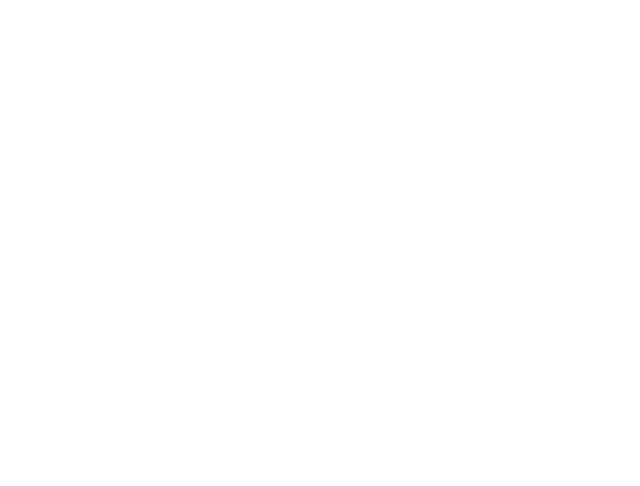
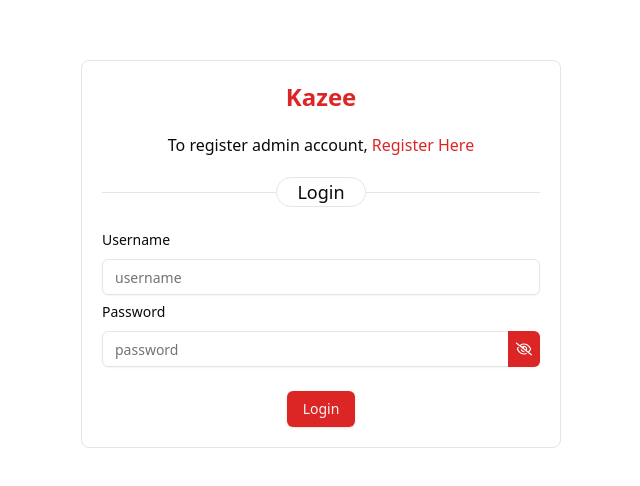
Before and after one commit to raybagas7/Employee-Management-FE, a Next.js app: page /login in a window 1280 px wide. Shown: the part 146-632 px from the top of the page, without its empty margins (319-959 px from the left). Built offline with nearby package versions, Linux system fonts and the light colour scheme.

Commit message:
feat(components): - create ButtonWithLoading reusable components - create HeaderLined reusable components - create InputPrime reusable components - update LoginForm - create store for loading state with zustand refactor(globals.css): - change the color theme/variable css with red as primary

```diff
--- /dev/null
+++ b/src/components/Button/ButtonWithLoading.tsx
@@ -0,0 +1,51 @@
+import { useLoading } from "@/store/loading/useLoading";
+import { ReloadIcon } from "@radix-ui/react-icons";
+import React from "react";
+import { Button } from "../ui/button";
+
+interface IButtonWithLoading
+  extends React.ButtonHTMLAttributes<HTMLButtonElement> {
+  buttonContent?: React.ReactNode;
+  loadingContent?: React.ReactNode;
+  variant?:
+    | "default"
+    | "destructive"
+    | "outline"
+    | "secondary"
+    | "ghost"
+    | "link";
+}
+
+const ButtonWithLoading = ({
+  buttonContent,
+  loadingContent,
+  children,
+  type = "submit",
+  variant = "default",
+  disabled,
+  ...rest
+}: IButtonWithLoading) => {
+  const { looadingSm } = useLoading();
+  return (
+    <>
+      <Button
+        variant={variant}
+        disabled={looadingSm || disabled}
+        type={type}
+        {...rest}
+      >
+        {looadingSm ? (
+          <>
+            <ReloadIcon className="mr-2 h-4 w-4 animate-spin" />
+            {loadingContent && loadingContent}
+          </>
+        ) : (
+          <>{buttonContent && buttonContent}</>
+        )}
+        {children}
+      </Button>
+    </>
+  );
+};
+
+export default ButtonWithLoading;
--- a/src/components/Form/LoginForm.tsx
+++ b/src/components/Form/LoginForm.tsx
@@ -0,0 +1,171 @@
+"use client";
+import { zodResolver } from "@hookform/resolvers/zod";
+import { useForm } from "react-hook-form";
+import * as z from "zod";
+import {
+  Form,
+  FormControl,
+  FormField,
+  FormItem,
+  FormLabel,
+  FormMessage,
+} from "@/components/ui/form";
+import { Input } from "@/components/ui/input";
+// import service from "@/services/services";
+// import { useToast } from "../ui/use-toast";
+// import { useRouter } from "next/router";
+// import { setCookie } from "cookies-next";
+// import ButtonWithLoading from "../Button/ButtonWithLoading";
+// import { useLoading } from "@/store/loading/useLoading";
+import Link from "next/link";
+// import HeaderLined from "../Header/HeaderLined";
+import { useState } from "react";
+import { FaRegEyeSlash, FaRegEye } from "react-icons/fa6";
+import HeaderLined from "../Header/HeaderLined";
+import { InputPrime } from "../Input/InputPrime";
+import ButtonWithLoading from "../Button/ButtonWithLoading";
+import { useLoading } from "@/store/loading/useLoading";
+// import { InputPrimeIcon } from "../Input/InputPrimeIcon";
+// import { useUser } from "@/store/user/useUser";
+
+const loginFormSchema = z.object({
+  username: z
+    .string()
+    .min(6, {
+      message: "Username must be at least 6 characters.",
+    })
+    .refine((value) => /^[a-zA-Z0-9-_]+$/.test(value), {
+      message:
+        "Username can only contain letters, numbers, '-' and '_',. no space and special character allowed",
+    }),
+  password: z
+    .string()
+    .min(8, { message: "Password must be at least 8 characters long" }),
+});
+
+const LoginForm = () => {
+  const [showPasswod, setShowPassword] = useState<boolean>(false);
+  const { showLoadingSm } = useLoading();
+  //   const { toast } = useToast();
+  //   const router = useRouter();
+  const form = useForm<z.infer<typeof loginFormSchema>>({
+    resolver: zodResolver(loginFormSchema),
+    defaultValues: {
+      username: "",
+      password: "",
+    },
+  });
+
+  const onToggleShowPassword = () => {
+    setShowPassword((prev) => !prev);
+  };
+
+  async function onSubmit(values: z.infer<typeof loginFormSchema>) {
+    console.log(values);
+    showLoadingSm();
+    // const { error, data, code, message } = await service.postLogin(values);
+
+    // if (error && code === 500) {
+    //   hideLoadingSm();
+    //   toast({
+    //     title: "Something happened in the server",
+    //     variant: "destructive",
+    //   });
+    // }
+    // if (error) {
+    //   hideLoadingSm();
+    //   toast({
+    //     title: message,
+    //     variant: "destructive",
+    //   });
+    // }
+    // if (!error && code === 200) {
+    //   hideLoadingSm();
+    //   console.log(data.data.user_data);
+
+    //   setUserData(data.data.user_data);
+    //   toast({
+    //     title: "Success Login",
+    //     variant: "success",
+    //   });
+    //   setCookie("refreshToken", data.data.refresh_token);
+    //   setCookie("accessToken", data.data.access_token);
+    //   router.push("/");
+    // }
+  }
+
+  return (
+    <div className="shadow-drop-line mt-5 w-[80vw] rounded-lg border-[1px] border-border bg-background p-5 lg:mt-0 lg:w-[30rem]">
+      <div className="space-y-3 lg:space-y-5">
+        <p className="text-center text-2xl font-bold text-primary">Kazee</p>
+        <div className="flex flex-col justify-center gap-1 text-center text-xs lg:flex-row lg:text-base">
+          <p className="hidden lg:block">{`To register admin account,`}</p>
+          <Link
+            href={"/register"}
+            className="text-primary transition-transform hover:underline hover:transition-transform"
+          >
+            Register Here
+          </Link>
+        </div>
+        <HeaderLined className="text-sm lg:text-base">Login</HeaderLined>
+        <Form {...form}>
+          <form onSubmit={form.handleSubmit(onSubmit)} className="space-y-1">
+            <FormField
+              control={form.control}
+              name="username"
+              render={({ field }) => (
+                <FormItem>
+                  <FormLabel className="font-base">Username</FormLabel>
+                  <FormControl>
+                    <Input placeholder="username" {...field} />
+                  </FormControl>
+                  <FormMessage />
+                </FormItem>
+              )}
+            />
+            <FormField
+              control={form.control}
+              name="password"
+              render={({ field }) => (
+                <FormItem>
+                  <FormLabel className="font-base">Password</FormLabel>
+                  <FormControl>
+                    <InputPrime
+                      icon={
+                        showPasswod ? (
+                          <FaRegEye
+                            className=" cursor-pointer"
+                            onClick={onToggleShowPassword}
+                          />
+                        ) : (
+                          <FaRegEyeSlash
+                            className=" cursor-pointer"
+                            onClick={onToggleShowPassword}
+                          />
+                        )
+                      }
+                      iconEnd
+                      type={showPasswod ? "text" : "password"}
+                      placeholder="password"
+                      {...field}
+                    />
+                  </FormControl>
+                  <FormMessage />
+                </FormItem>
+              )}
+            />
+            <div className="flex w-full justify-center pt-5 ">
+              <ButtonWithLoading
+                buttonContent="Login"
+                loadingContent="Logging in"
+                className="w-full lg:w-fit"
+              />
+            </div>
+          </form>
+        </Form>
+      </div>
+    </div>
+  );
+};
+
+export default LoginForm;
--- /dev/null
+++ b/src/components/Header/HeaderLined.tsx
@@ -0,0 +1,18 @@
+import { cn } from "@/lib/utils";
+import React from "react";
+
+const HeaderLined = ({ className, children }: IHeaderLined) => {
+  return (
+    <div className={cn("flex w-full items-center justify-between", className)}>
+      <hr className=" visible flex-1" />
+      <div className="rounded-full border">
+        <h2 className=" px-5 text-xs font-medium lg:text-base xl:text-lg">
+          {children}
+        </h2>
+      </div>
+      <hr className=" visible flex-1" />
+    </div>
+  );
+};
+
+export default HeaderLined;
--- /dev/null
+++ b/src/components/Input/InputPrime.tsx
@@ -0,0 +1,36 @@
+import * as React from "react";
+import { cn } from "@/lib/utils";
+
+const InputPrime = React.forwardRef<HTMLInputElement, InputProps>(
+  ({ icon, className, type, iconEnd, ...props }, ref) => {
+    return (
+      <div className="relative w-full">
+        <div className={cn(`relative`, className)}>
+          <input
+            type={type}
+            className={cn(
+              `${
+                icon ? `${iconEnd ? "pl-3" : "pl-12"} pr-3` : "px-3"
+              } flex h-9 w-full rounded-md border border-input bg-transparent py-1 text-sm shadow-sm transition-colors file:border-0 file:bg-transparent file:text-sm file:font-medium placeholder:text-muted-foreground focus-visible:outline-none focus-visible:ring-1 focus-visible:ring-ring disabled:cursor-not-allowed disabled:opacity-50`,
+              className,
+            )}
+            ref={ref}
+            {...props}
+          />
+          {icon && (
+            <div
+              className={`${
+                iconEnd ? "right-0 rounded-r-md" : "rounded-l-md"
+              } absolute top-0 flex h-full items-center justify-center bg-primary p-2 text-white`}
+            >
+              {icon && icon}
+            </div>
+          )}
+        </div>
+      </div>
+    );
+  },
+);
+InputPrime.displayName = "InputPrime";
+
+export { InputPrime };
--- a/src/pages/login/index.tsx
+++ b/src/pages/login/index.tsx
@@ -1,3 +1,4 @@
+import LoginForm from "@/components/Form/LoginForm";
 import Head from "next/head";
 import React from "react";
 
@@ -17,7 +18,7 @@ const Login = () => {
               Login
             </h1>
           </div> */}
-          {/* <LoginForm /> */}
+          <LoginForm />
         </div>
       </main>
     </>
--- /dev/null
+++ b/src/store/loading/useLoading.ts
@@ -0,0 +1,22 @@
+import { create } from "zustand";
+
+type State = {
+  show: boolean;
+  looadingSm: boolean;
+};
+
+type Actions = {
+  showLoading: () => void;
+  hideLoading: () => void;
+  showLoadingSm: () => void;
+  hideLoadingSm: () => void;
+};
+
+export const useLoading = create<State & Actions>((set) => ({
+  show: false,
+  looadingSm: false,
+  showLoading: () => set(() => ({ show: true })),
+  hideLoading: () => set(() => ({ show: false })),
+  showLoadingSm: () => set(() => ({ looadingSm: true })),
+  hideLoadingSm: () => set(() => ({ looadingSm: false })),
+}));
--- a/src/styles/globals.css
+++ b/src/styles/globals.css
@@ -5,64 +5,47 @@
 @layer base {
   :root {
     --background: 0 0% 100%;
-    --foreground: 224 71.4% 4.1%;
-
+    --foreground: 0 0% 3.9%;
     --card: 0 0% 100%;
-    --card-foreground: 224 71.4% 4.1%;
-
+    --card-foreground: 0 0% 3.9%;
     --popover: 0 0% 100%;
-    --popover-foreground: 224 71.4% 4.1%;
-
-    --primary: 220.9 39.3% 11%;
-    --primary-foreground: 210 20% 98%;
-
-    --secondary: 220 14.3% 95.9%;
-    --secondary-foreground: 220.9 39.3% 11%;
-
-    --muted: 220 14.3% 95.9%;
-    --muted-foreground: 220 8.9% 46.1%;
-
-    --accent: 220 14.3% 95.9%;
-    --accent-foreground: 220.9 39.3% 11%;
-
+    --popover-foreground: 0 0% 3.9%;
+    --primary: 0 72.2% 50.6%;
+    --primary-foreground: 0 85.7% 97.3%;
+    --secondary: 0 0% 96.1%;
+    --secondary-foreground: 0 0% 9%;
+    --muted: 0 0% 96.1%;
+    --muted-foreground: 0 0% 45.1%;
+    --accent: 0 0% 96.1%;
+    --accent-foreground: 0 0% 9%;
     --destructive: 0 84.2% 60.2%;
-    --destructive-foreground: 210 20% 98%;
-
-    --border: 220 13% 91%;
-    --input: 220 13% 91%;
-    --ring: 224 71.4% 4.1%;
-
+    --destructive-foreground: 0 0% 98%;
+    --border: 0 0% 89.8%;
+    --input: 0 0% 89.8%;
+    --ring: 0 72.2% 50.6%;
     --radius: 0.5rem;
   }
 
   .dark {
-    --background: 224 71.4% 4.1%;
-    --foreground: 210 20% 98%;
-
-    --card: 224 71.4% 4.1%;
-    --card-foreground: 210 20% 98%;
-
-    --popover: 224 71.4% 4.1%;
-    --popover-foreground: 210 20% 98%;
-
-    --primary: 210 20% 98%;
-    --primary-foreground: 220.9 39.3% 11%;
-
-    --secondary: 215 27.9% 16.9%;
-    --secondary-foreground: 210 20% 98%;
-
-    --muted: 215 27.9% 16.9%;
-    --muted-foreground: 217.9 10.6% 64.9%;
-
-    --accent: 215 27.9% 16.9%;
-    --accent-foreground: 210 20% 98%;
-
+    --background: 0 0% 3.9%;
+    --foreground: 0 0% 98%;
+    --card: 0 0% 3.9%;
+    --card-foreground: 0 0% 98%;
+    --popover: 0 0% 3.9%;
+    --popover-foreground: 0 0% 98%;
+    --primary: 0 72.2% 50.6%;
+    --primary-foreground: 0 85.7% 97.3%;
+    --secondary: 0 0% 14.9%;
+    --secondary-foreground: 0 0% 98%;
+    --muted: 0 0% 14.9%;
+    --muted-foreground: 0 0% 63.9%;
+    --accent: 0 0% 14.9%;
+    --accent-foreground: 0 0% 98%;
     --destructive: 0 62.8% 30.6%;
-    --destructive-foreground: 210 20% 98%;
-
-    --border: 215 27.9% 16.9%;
-    --input: 215 27.9% 16.9%;
-    --ring: 216 12.2% 83.9%;
+    --destructive-foreground: 0 0% 98%;
+    --border: 0 0% 14.9%;
+    --input: 0 0% 14.9%;
+    --ring: 0 72.2% 50.6%;
   }
 }
 
```
Also changed, not shown: src/interfaces/components.ts (+7 -0 lines).
